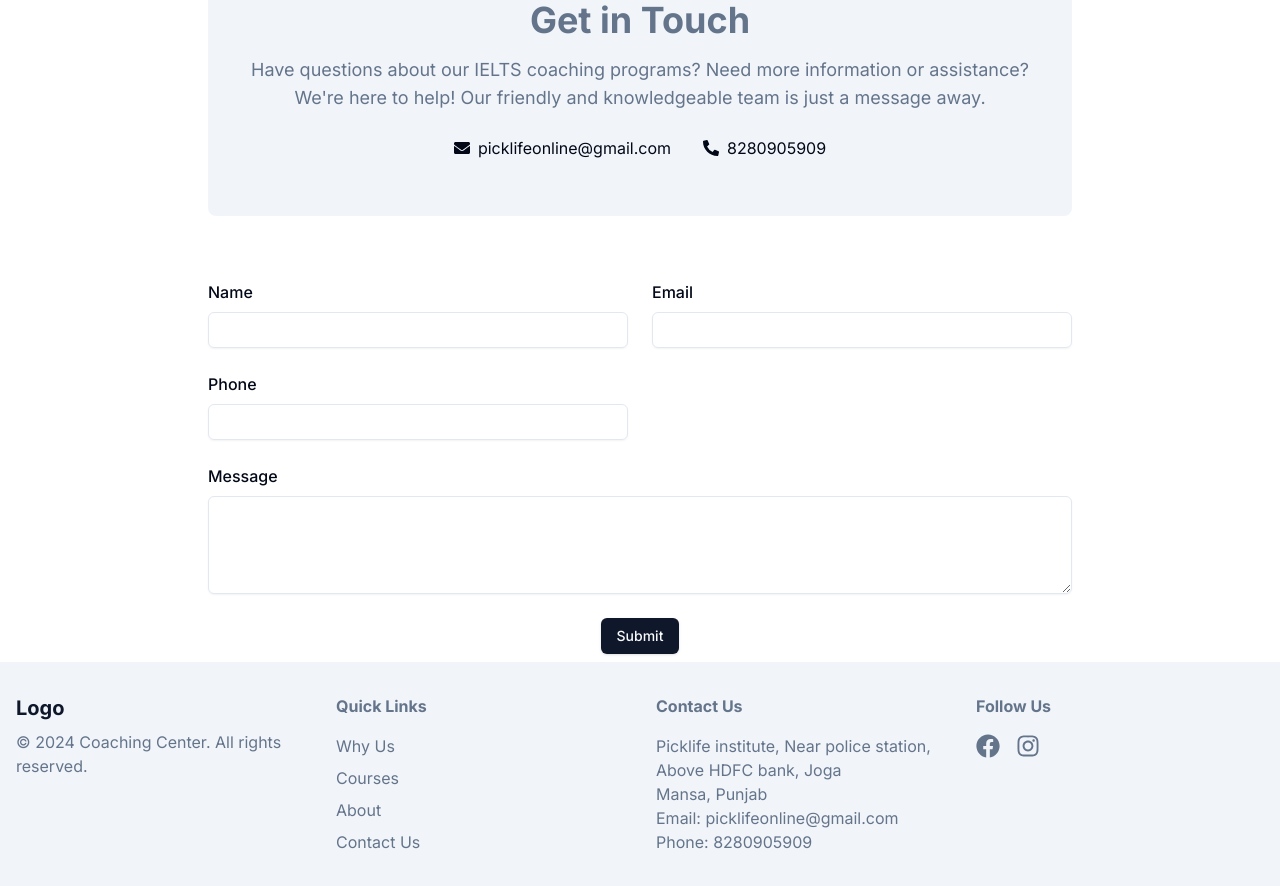
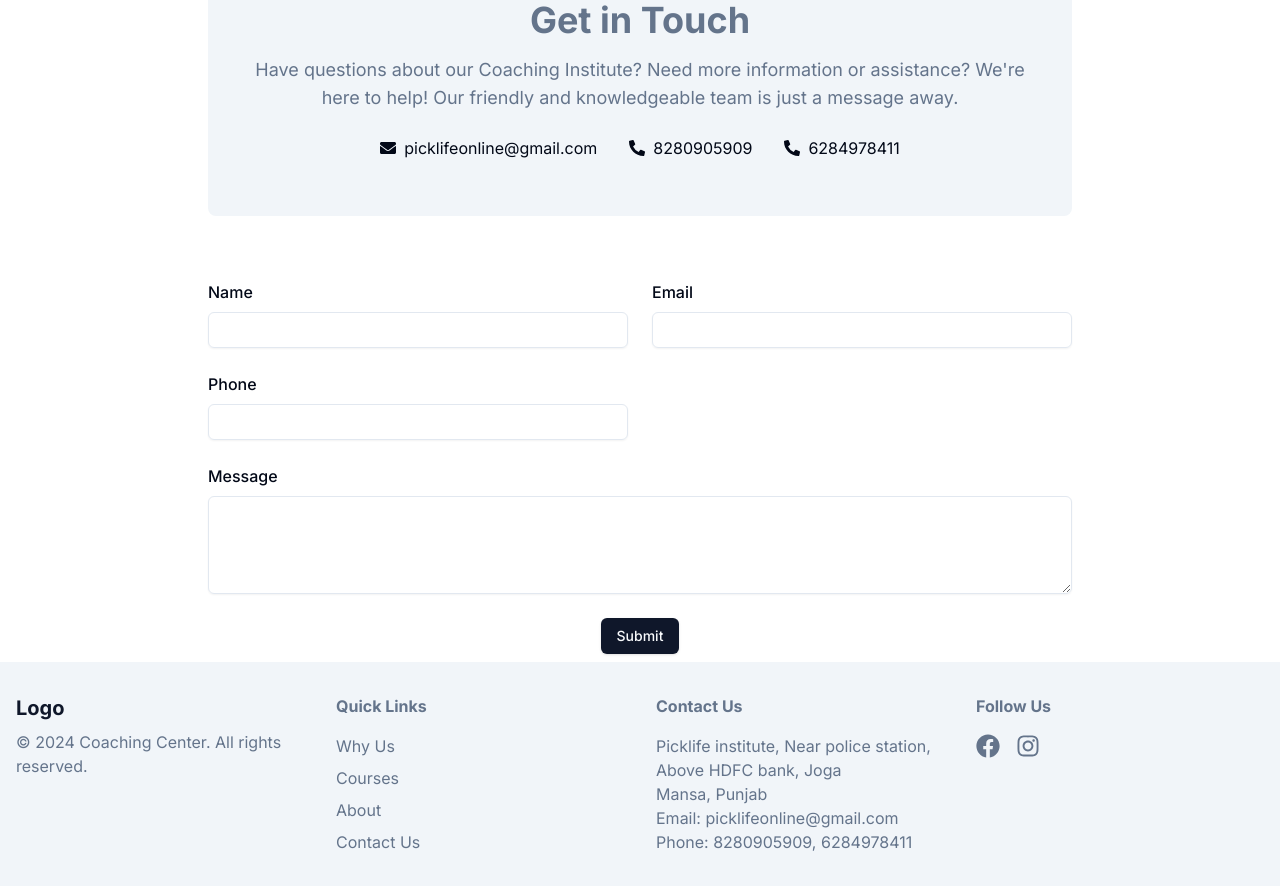
Before and after one commit to Baibhav-malaviya/jenkins, a Next.js app: page /contact in a window 1280 px wide. Shown: the part 120-1006 px from the top of the page. Built offline with nearby package versions, Linux system fonts and the light colour scheme.

Commit message:
changes the ielts to institute and adding metadata in the courses page for refrences

```diff
--- a/src/app/courses/page.tsx
+++ b/src/app/courses/page.tsx
@@ -1,5 +1,12 @@
 import UnderDevelopment from "@/components/UnderDevelopment";
 import React from "react";
+import type { Metadata } from "next";
+
+export const metadata: Metadata = {
+	title: "Our Courses | Pick Life Immigration",
+	description:
+		"Explore our IELTS and English language courses at Pick Life Immigration Institute in Punjab",
+};
 
 export default function Courses() {
 	return (
--- a/src/components/ContactPageIntro.tsx
+++ b/src/components/ContactPageIntro.tsx
@@ -8,13 +8,13 @@ const ContactPageIntro = () => {
 			<div className="bg-muted text-muted-foreground rounded-lg p-6 md:p-8">
 				<h1 className="text-2xl md:text-4xl font-bold mb-4">Get in Touch</h1>
 				<p className="text-base md:text-lg mb-6">
-					Have questions about our IELTS coaching programs? Need more
-					information or assistance? We&apos;re here to help! Our friendly and
-					knowledgeable team is just a message away.
+					Have questions about our Coaching Institute? Need more information or
+					assistance? We&apos;re here to help! Our friendly and knowledgeable
+					team is just a message away.
 				</p>
 				<div className="flex flex-col md:flex-row justify-center space-y-4 md:space-y-0 md:space-x-8 mb-6">
 					<a
-						href="mailto:info@coachingcenter.com"
+						href="mailto:picklifeonline@gmail.com"
 						className="flex items-center text-foreground hover:text-green-500 transition-colors"
 					>
 						<FaEnvelope className="mr-2" />
@@ -29,6 +29,13 @@ const ContactPageIntro = () => {
 						<FaPhoneAlt className="mr-2" />
 						<span className="text-sm md:text-base">8280905909</span>
 					</a>
+					<a
+						href="tel:+916284978411"
+						className="flex items-center text-foreground hover:text-green-500 transition-colors"
+					>
+						<FaPhoneAlt className="mr-2" />
+						<span className="text-sm md:text-base">6284978411</span>
+					</a>
 				</div>
 				{/* <Button size="lg" variant="default" className="w-full md:w-auto"> */}
 				{/* //!todo make it working */}
--- a/src/components/Footer.tsx
+++ b/src/components/Footer.tsx
@@ -46,7 +46,7 @@ const Footer = () => {
 						</p>
 						<p>Mansa, Punjab</p>
 						<p>Email: picklifeonline@gmail.com</p>
-						<p>Phone: 8280905909</p>
+						<p>Phone: 8280905909, 6284978411</p>
 					</div>
 
 					{/* Social Media Links */}
--- a/src/components/HeroSection.tsx
+++ b/src/components/HeroSection.tsx
@@ -46,7 +46,7 @@ const HeroSection = () => {
 			<div className="absolute inset-0 bg-black bg-opacity-50 z-10 flex items-center justify-center">
 				<div className="max-w-3xl mx-auto text-center text-white px-4">
 					<h1 className="text-4xl sm:text-5xl md:text-6xl font-bold mb-4 md:mb-6">
-						Unlock Your Potential with Our IELTS Coaching
+						Unlock Your Potential with Our Coaching Institute
 					</h1>
 					<p className="text-sm sm:text-base md:text-lg mb-4 sm:mb-6 md:mb-8">
 						Achieve your dream score and open doors to your future. Our expert
@@ -82,7 +82,7 @@ const HeroSection = () => {
 								</h2>
 								<p className="text-sm md:text-base mb-4 md:mb-6">
 									We&apos;ll get in touch with you shortly to provide more
-									information about our IELTS coaching programs.
+									information about our institution.
 								</p>
 								<Button onClick={() => setShowModal(false)}>Close</Button>
 							</div>
```
